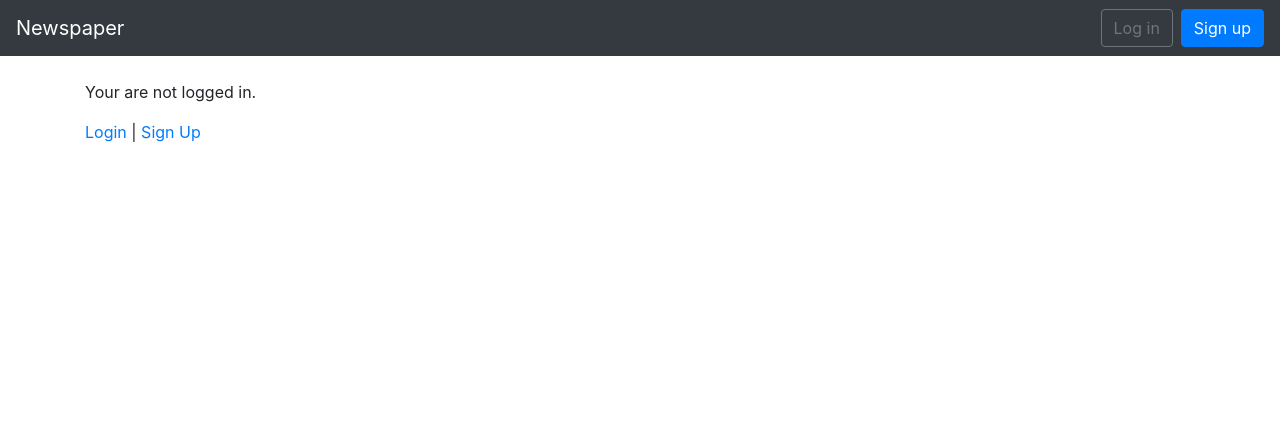
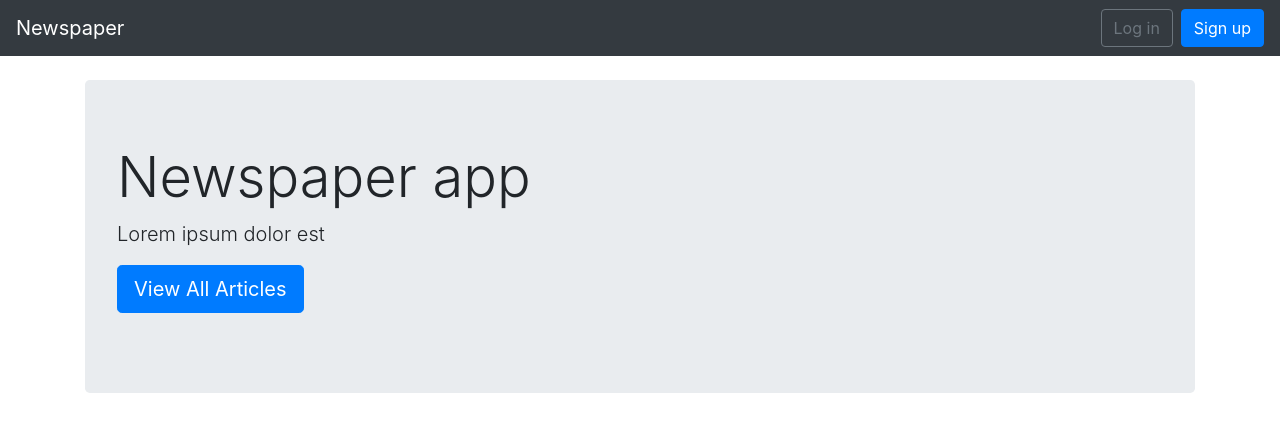
Before and after one commit to marcel-ctrl-art/newspaper-app, a Django app: template templates/index.html in a window 1280 px wide. Shown: the top 432 px of the page. Run offline with Django 3.2, Linux system fonts and the light colour scheme; the template is opened without the code that fills it, so the values that code supplies are empty; some libraries are stand-ins or nearby versions.

Commit message:
Add jumbotront to index.html template

```diff
--- a/templates/index.html
+++ b/templates/index.html
@@ -3,14 +3,11 @@
 {% block title %}Home{% endblock %}
 
 {% block content %}
-
-{% if user.is_authenticated %}
-<p>Howdy {{ user.username }}!</p>
-<p><a href="{% url 'logout' %}">Logout</a></p>
-{% else %}
-<p>Your are not logged in.</p>
-<a href="{% url 'login' %}">Login</a> |
-<a href="{% url 'signup' %}">Sign Up</a>
-{% endif %}
-
+<div class="jumbotron">
+  <h1 class="display-4">Newspaper app</h1>
+  <p class="lead">Lorem ipsum dolor est</p>
+  <p class="lead">
+    <a class="btn btn-primary btn-lg" href="{% url 'articles_list' %}" role="button">View All Articles</a>
+  </p>
+</div>
 {% endblock %}
```
